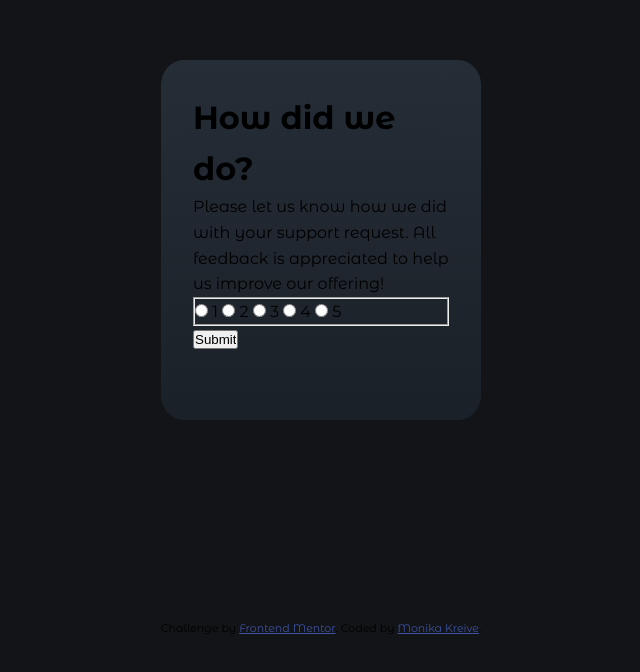
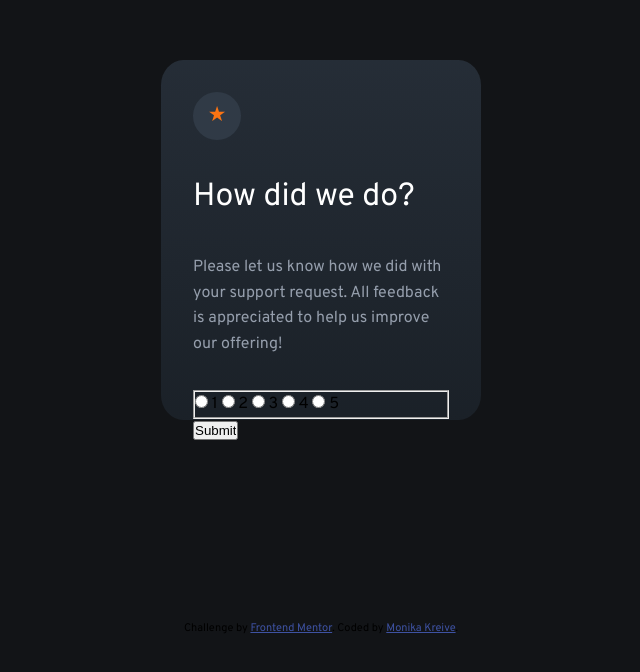
Before and after one commit to mkreive/interactiveRatingComponent, a plain HTML site: page index.html in a window 1280 px wide. Shown: the part 140-812 px from the top of the page, without its empty margins (319-959 px from the left). Drawn offline with Linux system fonts and the light colour scheme.

Commit message:
styling more

```diff
--- a/index.html
+++ b/index.html
@@ -11,12 +11,10 @@
             sizes="32x32"
             href="./images/favicon-32x32.png"
         />
-        <link rel="preconnect" href="https://fonts.googleapis.com" />
-        <link rel="preconnect" href="https://fonts.gstatic.com" crossorigin />
-        <link
-            href="https://fonts.googleapis.com/css2?family=Montserrat+Alternates:wght@100;200;300;400;500;600;700;800;900&display=swap"
-            rel="stylesheet"
-        />
+
+        <link rel="preconnect" href="https://fonts.googleapis.com">
+        <link rel="preconnect" href="https://fonts.gstatic.com" crossorigin>
+        <link href="https://fonts.googleapis.com/css2?family=Overpass:wght@400;700&display=swap" rel="stylesheet">
 
         <link rel="stylesheet" href="style.css" />
         <script defer src="script.js"></script>
@@ -26,6 +24,7 @@
 
     <body>
         <div class="review">
+            <span class="star">&#9733</span>
             <h1 class="review__title">How did we do?</h1>
 
             <p class="review__text">
@@ -81,7 +80,7 @@
             </form>
         </div>
 
-        <div class="thankyou">
+        <div class="thankyou hidden">
             You selected
             <!-- Add rating here -->
             out of 5 Thank you! We appreciate you taking the time to give a
--- a/style.css
+++ b/style.css
@@ -3,6 +3,7 @@
     --color-neutral-white: hsl(0, 0%, 100%);
     --color-neutral-light-grey: hsl(217, 12%, 63%);
     --color-neutral-medium-grey: hsl(216, 12%, 54%);
+    --color-neutral-lightly-dark-blue: hsl(213, 19%, 23%);
     --color-neutral-dark-blue: hsl(213, 19%, 18%);
     --color-neutral-darker-blue: hsl(212, 20%, 13%);
     --color-neutral-very-dark-blue: hsl(216, 12%, 8%);
@@ -22,8 +23,8 @@ html {
 }
 
 body {
-    font-family: "Montserrat Alternates", sans-serif;
-    font-weight: 400;
+    font-family: "Overpass", sans-serif;
+    font-weight: 200;
     line-height: 1.6;
     background-color: var(--color-neutral-very-dark-blue);
     height: 100vh;
@@ -45,7 +46,29 @@ body {
     flex-direction: column;
 }
 
-.thankyou {
+.star {
+    color: var(--color-primary-orange);
+    background-color: var(--color-neutral-lightly-dark-blue);
+    width: 3rem;
+    height: 3rem;
+    padding: 0.5rem;
+    border-radius: 60%;
+    font-size: 130%;
+    text-align: center;
+    margin-bottom: 2rem;
+}
+.review__title {
+    color: var(--color-neutral-white);
+    font-weight: inherit;
+    margin-bottom: 2rem;
+}
+.review__text {
+    color: var(--color-neutral-light-grey);
+    font-weight: inherit;
+    margin-bottom: 2rem;
+}
+
+.hidden {
     display: none;
 }
 
```
